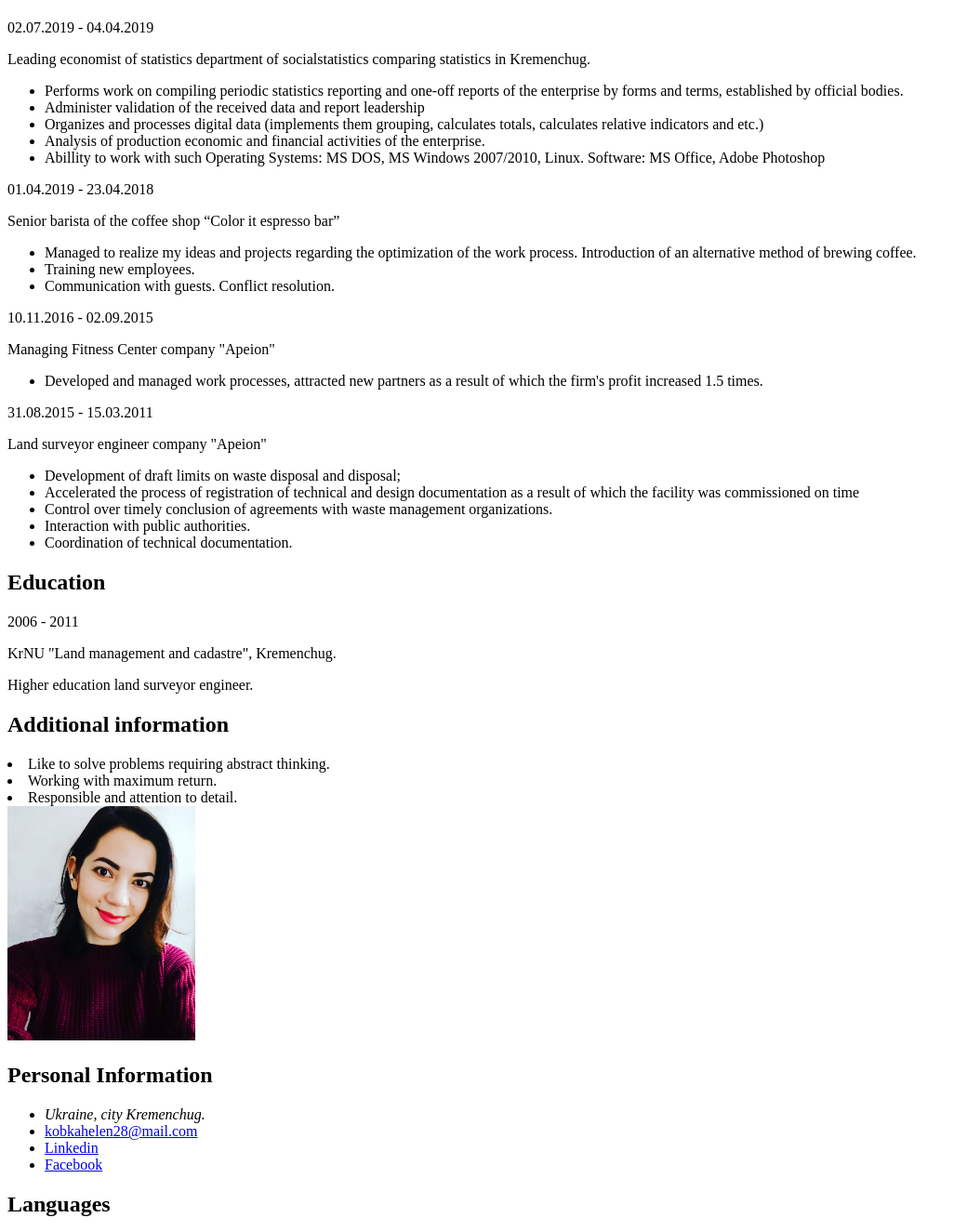
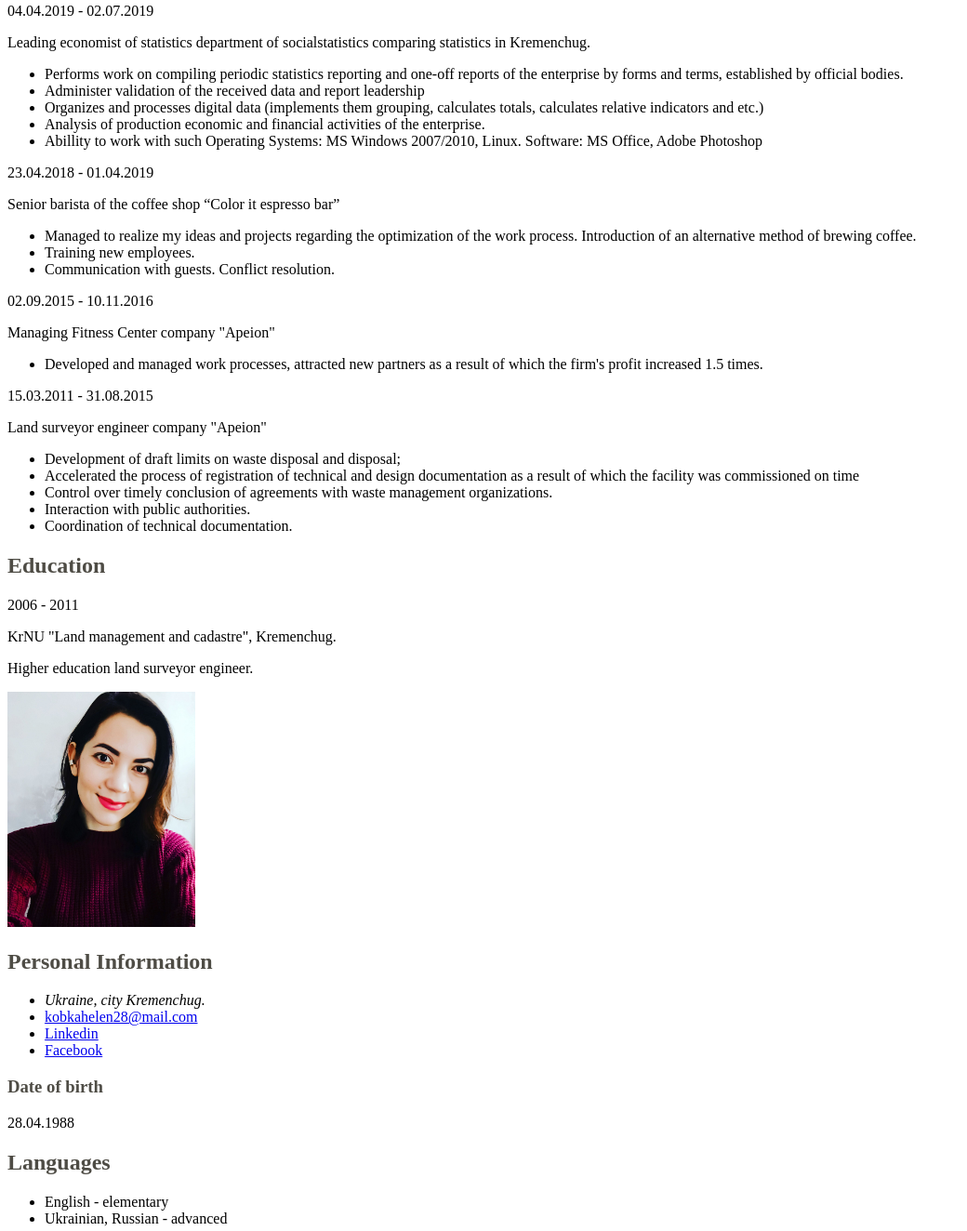
Before and after one commit to KobkaHelen/cv, a plain HTML site: page index.html in a window 1280 px wide. Shown: the part 439-1763 px from the top of the page at 93% size, without its empty margins (0-1040 px from the left). Drawn offline with Linux system fonts and the light colour scheme.

Commit message:
cv with styles

```diff
--- /dev/null
+++ b/css/styles.css
@@ -0,0 +1,9 @@
+h1 {
+    color: rgba(17, 0, 255, 0.733);
+}
+h2 {
+    color: rgba(58, 56, 48, 0.897);
+}
+h3 {
+    color: rgba(58, 56, 48, 0.897);
+}
--- a/index.html
+++ b/index.html
@@ -6,6 +6,7 @@
     <meta charset="UTF-8">
     <meta name="description" content="My CV">
     <meta name="keywords" content="Kobka, js, CV">
+    <link rel="stylesheet" href="css/styles.css">
 </head>
 
 <body>
@@ -18,22 +19,21 @@
             <li><a href="#skills">Skills</a></li>
             <li><a href="#experience">Experience</a></li>
             <li><a href="#education">Education</a></li>
-            <li><a href="#additional information">Additional information</a></li>
         </ul>
     </nav>
     <main>
         <article>
+            <a name="objective"></a>
             <header>
                 <h2>Objective</h2>
             </header>
-            <a name="objective"></a>
             <p>Start junior back-end/front-end developer career and grow to team lead in 5 years.</p>
         </article>
         <article>
+            <a name="skills"></a>
             <header>
                 <h2>Skills</h2>
             </header>
-            <a name="skills"></a>
             <ul>
                 <li>JavaScript</li>
                 <li>Node.js</li>
@@ -42,11 +42,11 @@
             </ul>
         </article>
         <article>
+            <a name="experience"></a>
             <header>
                 <h2>Experience</h2>
-                <time datetime="02.07.2019 - 04.04.2019">02.07.2019 - 04.04.2019</time>
+                <time datetime="04.04.2019 - 02.07.2019">04.04.2019 - 02.07.2019</time>
             </header>
-            <a name="experience"></a>
             <p>Leading economist of statistics department of socialstatistics comparing statistics in Kremenchug.</p>
             <ul>
                 <li>Performs work on compiling periodic statistics reporting and one-off reports of the enterprise by
@@ -55,11 +55,11 @@
                 <li>Organizes and processes digital data (implements them grouping, calculates totals, calculates
                     relative indicators and etc.)</li>
                 <li>Analysis of production economic and financial activities of the enterprise.</li>
-                <li>Abillity to work with such Operating Systems: MS DOS, MS Windows 2007/2010, Linux. Software: MS
+                <li>Abillity to work with such Operating Systems: MS Windows 2007/2010, Linux. Software: MS
                     Office, Adobe Photoshop</li>
             </ul>
             <header>
-                <time datetime="01.04.2019 - 23.04.2018">01.04.2019 - 23.04.2018</time>
+                <time datetime="23.04.2018 - 01.04.2019">23.04.2018 - 01.04.2019</time>
             </header>
             <p>Senior barista of the coffee shop “Color it espresso bar”</p>
             <ul>
@@ -69,7 +69,7 @@
                 <li>Communication with guests. Conflict resolution.</li>
             </ul>
             <header>
-                <time datetime="10.11.2016 - 02.09.2015">10.11.2016 - 02.09.2015</time>
+                <time datetime="02.09.2015 - 10.11.2016">02.09.2015 - 10.11.2016</time>
             </header>
             <p>Managing Fitness Center company "Apeion"</p>
             <ul>
@@ -77,7 +77,7 @@
                     increased 1.5 times.</li>
             </ul>
             <header>
-                <time datetime="31.08.2015 - 15.03.2011">31.08.2015 - 15.03.2011</time>
+                <time datetime="15.03.2011 - 31.08.2015">15.03.2011 - 31.08.2015</time>
             </header>
             <p>Land surveyor engineer company "Apeion"</p>
             <ul>
@@ -88,23 +88,16 @@
                 <li>Interaction with public authorities.</li>
                 <li>Сoordination of technical documentation.</li>
             </ul>
+        </article>
+        <article>
             <header>
+                <a name="education"></a>
                 <h2>Education</h2>
                 <time datetime="2006 - 2011">2006 - 2011</time>
             </header>
-            <a name="education"></a>
             <p>KrNU "Land management and cadastre", Kremenchug.</p>
             <p>Higher education land surveyor engineer.</p>
         </article>
-        <header>
-            <h2>Additional information</h2>
-        </header>
-        <a name="additional information"></a>
-        <ui>
-            <li>Like to solve problems requiring abstract thinking.</li>
-            <li>Working with maximum return.</li>
-            <li>Responsible and attention to detail.</li>
-        </ui>
     </main>
     <div class="sidebar">
         <aside>
@@ -122,6 +115,10 @@
             </ul>
         </aside>
         <aside>
+            <h3>Date of birth</h3>
+            <time datetime="28.04.1988">28.04.1988</time>
+        </aside>
+        <aside>
             <h2>Languages</h2>
             <ul>
                 <li>English - elementary</li>
```
